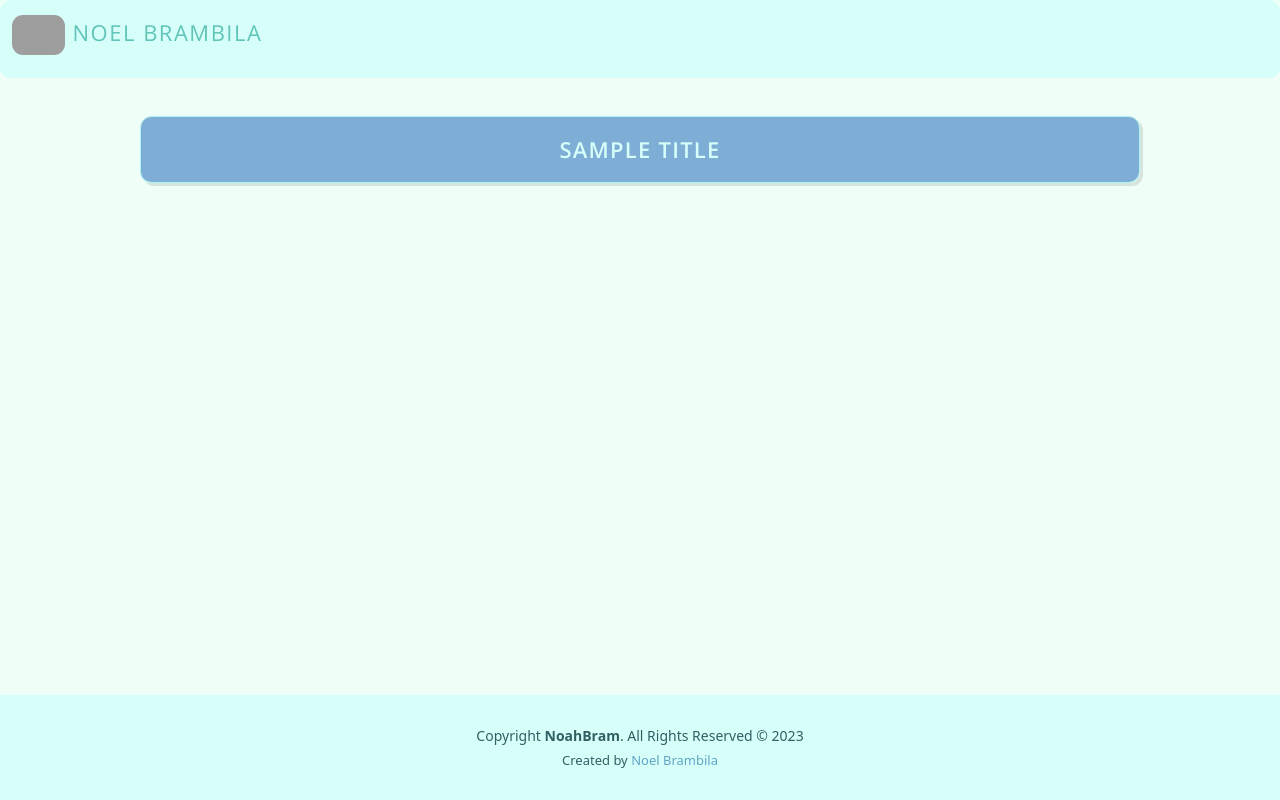
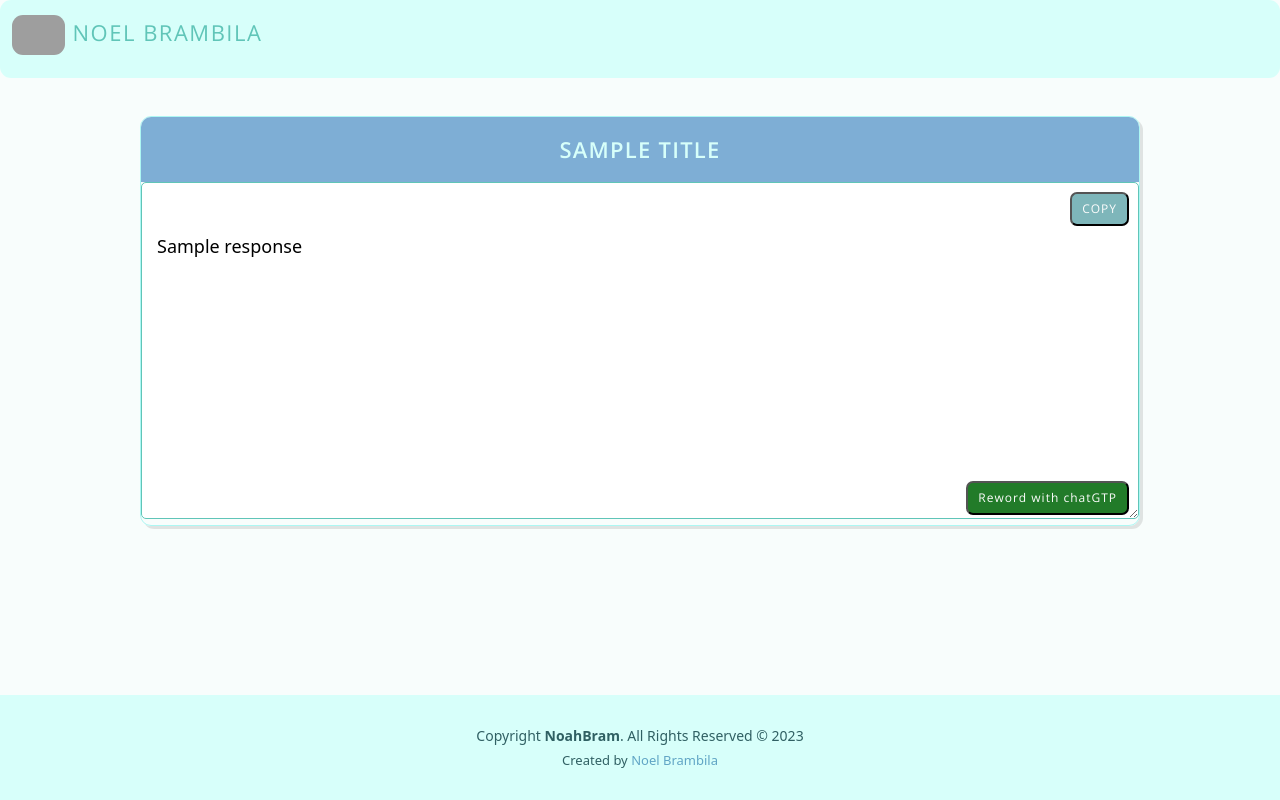
Before and after one commit to NoelBram/nlp-chatGTP-app, a Flask app: template app/templates/results.html in a window 1280 px wide. Run offline with Flask 2, Linux system fonts and the light colour scheme; the template is opened without the code that fills it: most values are stand-ins (such as "Sample title", 1, 10 or a date in 2020); some libraries are stand-ins or nearby versions; grey boxes are pictures that could not be loaded.

Commit message:
added reword w/ chatGTP option

```diff
--- a/app/main.py
+++ b/app/main.py
@@ -1,40 +1,20 @@
-#Flask imports
-from flask import Flask, render_template, send_file, make_response, url_for, Response
+# Flask imports
+from flask import Flask, render_template, request
 from flask_socketio import SocketIO
 
 # Data processing imports
-import os
-import io
-import sys
 import warnings
-if not sys.warnoptions:
-    warnings.simplefilter('ignore')
-import numpy as np
-import pandas as pd
-from sklearn.model_selection import train_test_split
-from sklearn.metrics import mean_squared_error, r2_score
-from sklearn.preprocessing import StandardScaler, MinMaxScaler
-import statsmodels.api as sm
-from dateutil.rrule import rrule, DAILY, MO, TU, WE, TH, FR
-
-# Tensorflow imports
-import tensorflow as tf
-from tensorflow import keras, optimizers
-from keras import backend, layers, metrics, Input
-from keras.layers import Bidirectional, Dense, Dropout, LSTM, RNN
 
 # Plotting imports
-from matplotlib.backends.backend_agg import FigureCanvasAgg as FigureCanvas
-from matplotlib.figure import Figure
 import matplotlib
 matplotlib.use('Agg')
-import matplotlib.pyplot as plt
 
-# Other imports
-from datetime import date, datetime, timedelta
 from threading import Lock
-import math
-# from scraper import *
+
+from chatGTP_wrapper import *
+
+# Suppress warnings
+warnings.filterwarnings('ignore')
 
 app = Flask(__name__)
 
@@ -44,10 +24,16 @@ thread = None
 thread_lock = Lock()
 
 @app.route('/')
-@app.route('/results', methods=("POST", "GET"))
+@app.route('/index', methods=["POST", "GET"])
 def index():
-    global thread
-    return render_template('results.html', title='New App')
+    if request.method == "POST":
+        input_text = request.json["input_text"]
+        bot = ChatGPT()
+        response = bot.ask('Can you rewrite or reword the following text while retaining its meaning and message? \'{i}\''.format(i = input_text))
+        response = str(response)
+        # bot.clear_history() # clear the history/context of the ChatGPT instance
+        return {"response": response}
+    return render_template('results.html')
 
 if __name__ == '__main__':
-    app.run(host='0.0.0.0', port=80, debug = True)
+    app.run(host='0.0.0.0', port=80, debug=True)
--- /dev/null
+++ b/app/package.json
@@ -0,0 +1,5 @@
+{
+  "dependencies": {
+    "@grammarly/editor-sdk": "^2.3.9"
+  }
+}
--- a/app/static/css/main.css
+++ b/app/static/css/main.css
@@ -1,5 +1,5 @@
 html, body {
-  background-color: #effef6;
+  background-color: #f8fdfc;
   padding-top: 50px;
   height: 100%;
 }
@@ -46,6 +46,59 @@ html, body {
   text-decoration: none;
   color: #60c5b8;
 }
+
+/*--------------------------------------------------------------
+# teaxtarea
+--------------------------------------------------------------*/
+textarea {
+  padding: 15px;
+  font-size: 18px;
+  border-radius: 5px;
+  border: 1px solid #60c5b8;
+  width: 100%;
+  position: relative;
+  padding-top: 50px;
+}
+
+button {
+  letter-spacing: 1px;
+  font-weight: 100;
+  font-family: 'Open Sans';
+  font-size: 12px;
+  display: inline-block;
+  padding: 6px 10px;
+  border-radius: 7px;
+  transition: 0.5s;
+  color: #fdfdfd;
+  font-weight: 500;
+}
+
+#ck-div {
+  position: relative;
+}
+
+#copy-button {
+  position: absolute;
+  top: 10px;
+  right: 10px;
+  background: #7eb6ba;
+}
+
+#copy-button:hover {
+  background: #306063;
+}
+
+#reword-button {
+  position: absolute;
+  bottom: 10px;
+  right: 10px;
+  background: #227b29;
+}
+
+#copy-button:hover {
+  background: #123d16;
+}
+
 
 /*--------------------------------------------------------------
 # Footer
--- a/app/templates/base.html
+++ b/app/templates/base.html
@@ -7,6 +7,7 @@
     <link href="https://cdn.jsdelivr.net/npm/bootstrap@5.2.2/dist/css/bootstrap.min.css" rel="stylesheet" integrity="sha384-Zenh87qX5JnK2Jl0vWa8Ck2rdkQ2Bzep5IDxbcnCeuOxjzrPF/et3URy9Bv1WTRi" crossorigin="anonymous">
     <link rel="stylesheet" href="{{ url_for('static', filename='css/main.css') }}">
     <link rel="icon" type="image/x-icon" href="../static/assets/img/pic.png">
+    <script src="https://cdn.ckeditor.com/ckeditor5/36.0.1/classic/ckeditor.js"></script>
   </head>
   <body>
     <header id="header" class="fixed-top">
@@ -25,7 +26,7 @@
     <script type="text/javascript" charset="utf8" src="https://code.jquery.com/jquery-3.6.0.min.js"></script>
     <script type="text/javascript" charset="utf8" src="https://cdn.datatables.net/1.10.25/js/jquery.dataTables.js"></script>
     <script type="text/javascript" charset="utf8" src="https://cdn.datatables.net/1.10.25/js/dataTables.bootstrap5.js"></script>
-    <!-- {% block scripts %}{% endblock %} -->
+    {% block scripts %}{% endblock %}
     {% block footer %}
     <div class="footer">
       <div class="copyright">
@@ -35,7 +36,7 @@
         Created by <a href="https://www.linkedin.com/in/noelbrambila/" target="_blank">Noel Brambila</a>
       </div>
     </div>
-    {%- endblock footer %}
+    {% endblock footer %}
   </body>
 </html>
 <!-- =======================================================
--- /dev/null
+++ b/app/templates/gamerly.js
@@ -0,0 +1,3 @@
+import * as Grammarly from "@grammarly/editor-sdk";
+
+await Grammarly.init("client_VbdmRdCxrLXjYTXtbXgeCy");
--- a/app/templates/results.html
+++ b/app/templates/results.html
@@ -1,11 +1,37 @@
 {% extends "base.html" %}
 
 {% block content %}
+<div id="ck-div" contenteditable="true">
+    <textarea id="input-text" type="text" rows="10" placeholder="Enter your text here or paste text (CTRL + V)">{{ response }}</textarea>
+    <button id="copy-button" onclick="copyText()">COPY</button>
+    <button id="reword-button" onclick="rewordText()">Reword with chatGTP</button>
+</div>
 
 {% endblock %}
 
 {% block scripts %}
 <script>
+    function rewordText() {
+        var input = document.getElementById("input-text").value;
+        document.getElementById("input-text").placeholder = "Rewrite/Rewording the following text while retaining its meaning and message...";
+        document.getElementById("input-text").value = "";
+        var xhr = new XMLHttpRequest();
+        xhr.open("POST", "{{ url_for('index') }}");
+        xhr.setRequestHeader("Content-Type", "application/json;charset=UTF-8");
+        xhr.onload = function() {
+            if (xhr.status === 200) {
+                var response = JSON.parse(xhr.responseText).response;
+                document.getElementById("input-text").value = response;
+                document.getElementById("input-text").placeholder = "Enter your text here or paste text (CTRL + V)";
+            }
+        };
+        xhr.send(JSON.stringify({input_text: input}));
+    }
+    function copyText() {
+        var textArea = document.getElementById("input-text");
+        textArea.select();
+        document.execCommand("copy");
+    }
 
 </script>
 {% endblock %}
```
Also changed, not shown: app/chatGTP_wrapper.py (added, +19 -0 lines), app/package-lock.json (added).
